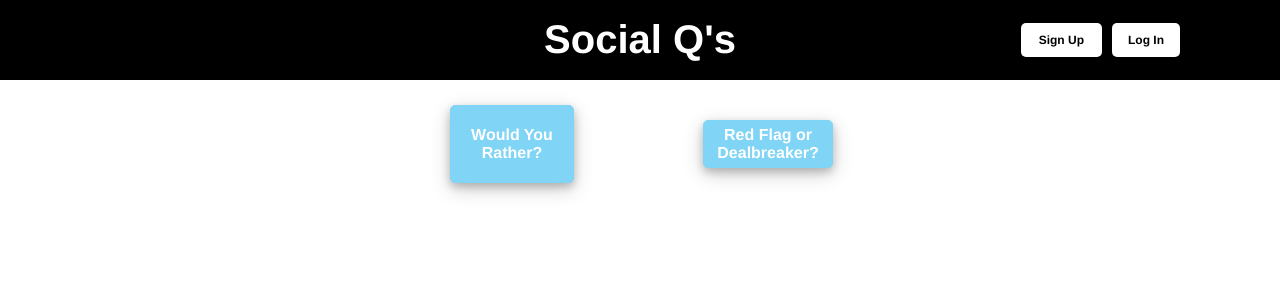
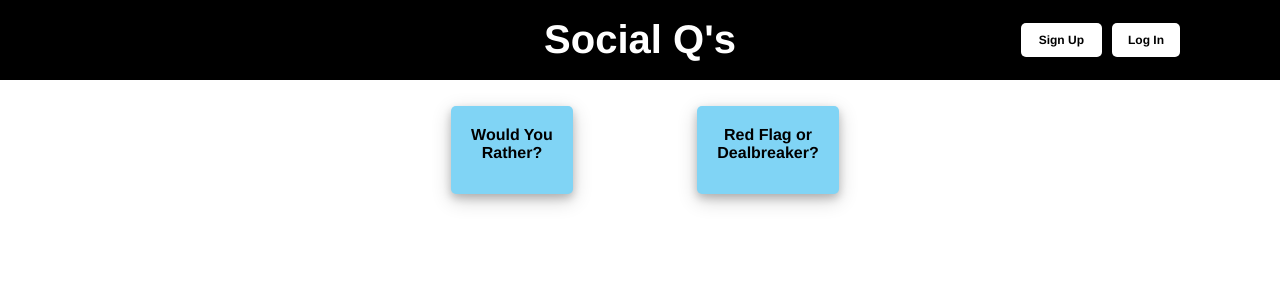
Before and after one commit to johnsonphan95/socialq2.0, a React (Create React App) app in the folder frontend/: page /#/questions/1 in a window 1280 px wide. Shown: the top 300 px of the page. Built offline with nearby package versions, Linux system fonts and the light colour scheme; no server answers.

Commit message:
Begin Splash Page Styling

```diff
--- a/frontend/public/index.html
+++ b/frontend/public/index.html
@@ -12,12 +12,11 @@
   <link href="https://fonts.googleapis.com/css?family=Gloria+Hallelujah" rel="stylesheet">
 
     <link rel="stylesheet" type="text/css" href="/stylesheets/questions/question.css">
-
     <link rel="stylesheet" type="text/css" href="/stylesheets/questions/question_create.css">
-
     <link rel="stylesheet" type="text/css" href="/stylesheets/navbar/navbar.css">
     <link rel="stylesheet" type="text/css" href="/stylesheets/session/login-form.css">
     <link rel="stylesheet" type="text/css" href="/stylesheets/session/signup-form.css">
+    <link rel="stylesheet" type="text/css" href="/stylesheets/splash/splash.css">
 
     <meta name="viewport" content="width=device-width, initial-scale=1" />
     <meta name="theme-color" content="#000000" />
--- a/frontend/public/stylesheets/navbar/navbar.css
+++ b/frontend/public/stylesheets/navbar/navbar.css
@@ -16,7 +16,7 @@ body {
     bottom: 0;
     height: 100%;
     width: 100%;
-    background: white
+    /* background: #80d4f5; */
 }
 #root {
     width: 100%;
@@ -215,12 +215,12 @@ body {
 
 .wyr-button{
     width: max-content;
+    height: 50%;
     padding: 20px;
     margin: 10px;
     background: #80d4f5;
-    border: 1px solid #80d4f5;
     border-radius: 5px;
-    color: white;
+    color: black;
     font-family: "Helvetica Neue", Helvetica, Arial, sans-serif;
     font-weight: bold;
     text-align: center;
@@ -263,12 +263,12 @@ body {
 
 .rfdb-button{
     width: max-content;
-    padding: 5px 13px;
+    height: 50%;
+    padding: 20px;
     margin: 10px;
     background: #80d4f5;
-    border: 1px solid #80d4f5;
     border-radius: 5px;
-    color: white;
+    color: black;
     font-family: "Helvetica Neue", Helvetica, Arial, sans-serif;
     font-weight: bold;
     text-align: center;
--- /dev/null
+++ b/frontend/public/stylesheets/splash/splash.css
@@ -0,0 +1,11 @@
+.splash-container{
+    display: flex;
+    flex-direction: row;
+    margin: 0 auto;
+    width: 88%;
+}
+
+.splash-left{
+    height: 700px;
+    width: 40%;
+}
--- a/frontend/src/components/home/splash.jsx
+++ b/frontend/src/components/home/splash.jsx
@@ -2,8 +2,11 @@ import React from 'react';
 
 const Splash = () => {
     return (
-        <div>
-
+        <div className="splash-container">
+            <div className="splash-left">
+            </div>
+            <div className="splash-right">
+            </div>
         </div>
     )
 }
--- a/frontend/src/components/questions/question_type.jsx
+++ b/frontend/src/components/questions/question_type.jsx
@@ -7,8 +7,8 @@ class QuestionTypes extends React.Component {
     this.state = {
       questions: []
     };
-    // this.handleDownvote = this.handleDownvote.bind(this);
-    // this.handleUpvote = this.handleUpvote.bind(this);
+    this.handleDownvote = this.handleDownvote.bind(this);
+    this.handleUpvote = this.handleUpvote.bind(this);
     this.handleOption1 = this.handleOption1.bind(this);
     this.handleOption2 = this.handleOption2.bind(this);
   }
@@ -24,6 +24,7 @@ class QuestionTypes extends React.Component {
   }
 
   componentDidUpdate() {
+
     if (!this.state.question) {
       this.props.fetchQuestions();
       let qList;
@@ -34,25 +35,40 @@ class QuestionTypes extends React.Component {
       this.setState({ question: randomQ });
     }
 
+    // if (
+    //   this.props.question.upvote !== this.state.question.upvote ||
+    //   this.props.question.downvote !== this.state.question.downvote
+    // ) {
+    //   this.props.fetchQuestion(this.props.match.params.qid)
+    //     .then(({ question }) => {
+    //       this.setState({
+    //         upvote: question.data.upvote,
+    //         downvote: question.data.downvote,
+    //       })
+    //     })
+    // }
+
   }
 
   componentWillReceiveProps(newState) {
     this.setState({ questions: newState.questions });
   }
 
-  // handleUpvote(e) {
-  //   e.preventDefault();
-  //   let new_question = this.state.question;
-  //   new_question.upvote += 1;
-  //   this.props.updateQuestion(new_question);
-  // }
+  handleUpvote(e) {
+    e.preventDefault();
+    let new_question = this.state.question;
+    new_question.upvote += 1;
+    this.props.updateQuestion(new_question);
+    this.forceUpdate();
+  }
 
-  // handleDownvote(e) {
-  //   e.preventDefault();
-  //   let new_question = this.state.question;
-  //   new_question.downvote += 1;
-  //   this.props.updateQuestion(new_question);
-  // }
+  handleDownvote(e) {
+    e.preventDefault();
+    let new_question = this.state.question;
+    new_question.downvote += 1;
+    this.props.updateQuestion(new_question);
+    this.forceUpdate();
+  }
 
   handleOption1(e) {
     e.preventDefault();
@@ -88,7 +104,7 @@ class QuestionTypes extends React.Component {
               <div className="container-header">
                 <div className="wyr-head">Would You Rather ? </div>
                 <div className="upvoteDownvote">
-                  {/* <div className="upvote-button" onClick={this.handleUpvote}>
+                  <div className="upvote-button" onClick={this.handleUpvote}>
                     <i className="likeEmote far fa-grin-hearts" />{" "}
                     {this.state.question.upvote} <br />
                   </div>
@@ -98,7 +114,7 @@ class QuestionTypes extends React.Component {
                   >
                     <i className="dislikeEmote far fa-flushed" />{" "}
                     {this.state.question.downvote}
-                  </div> */}
+                  </div>
                 </div>
               </div>
               <div>
```
